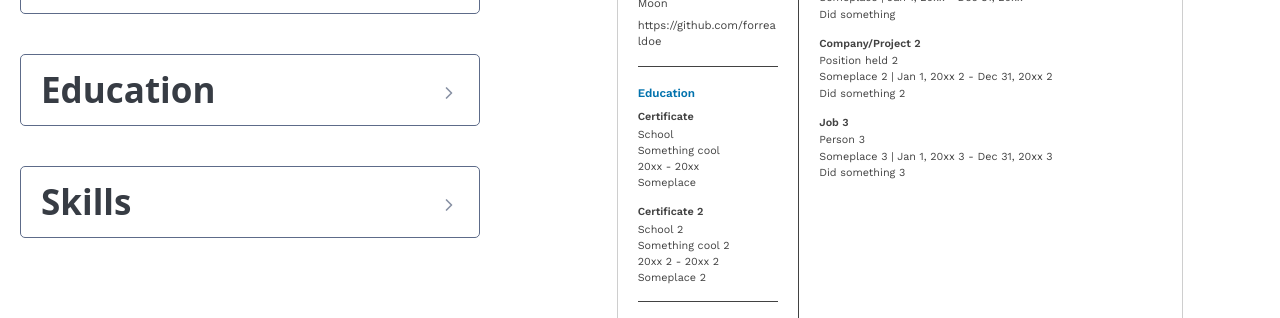
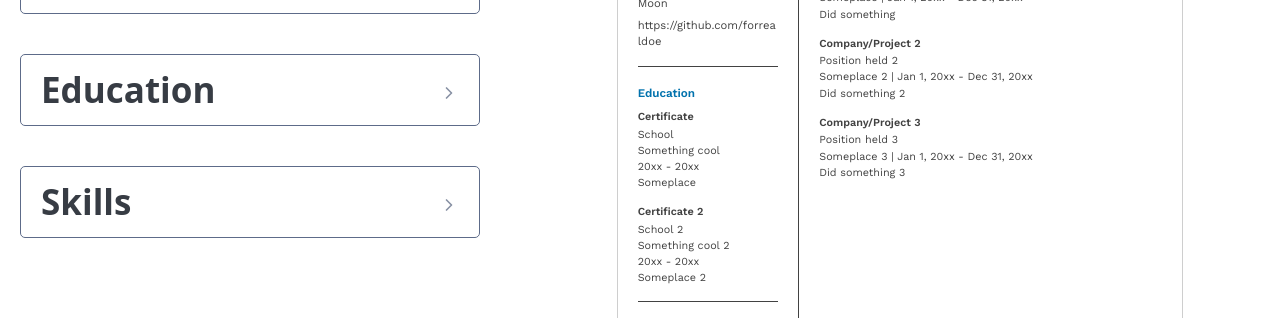
Before and after one commit to JacobGiordano/top-cv-app, a React (Vite) app: page / in a window 1280 px wide. Shown: the part 271-589 px from the top of the page. Built offline with nearby package versions, Linux system fonts and the light colour scheme.

Commit message:
Remove number suffix for sample dates & missed experience

```diff
--- a/src/assets/sample-data.js
+++ b/src/assets/sample-data.js
@@ -27,17 +27,17 @@ const sampleData = {
       name: "Company/Project 2",
       position: "Position held 2",
       description: "Did something 2",
-      start_date: "Jan 1, 20xx 2",
-      end_date: "Dec 31, 20xx 2",
+      start_date: "Jan 1, 20xx",
+      end_date: "Dec 31, 20xx",
       location: "Someplace 2",
     },
     {
       id: uuidv4(),
-      name: "Job 3",
-      position: "Person 3",
+      name: "Company/Project 3",
+      position: "Position held 3",
       description: "Did something 3",
-      start_date: "Jan 1, 20xx 3",
-      end_date: "Dec 31, 20xx 3",
+      start_date: "Jan 1, 20xx",
+      end_date: "Dec 31, 20xx",
       location: "Someplace 3",
     },
   ],
@@ -56,8 +56,8 @@ const sampleData = {
       name: "School 2",
       degree_certification: "Certificate 2",
       area_of_focus: "Something cool 2",
-      start_date: "20xx 2",
-      end_date: "20xx 2",
+      start_date: "20xx",
+      end_date: "20xx",
       location: "Someplace 2",
     },
   ],
```
